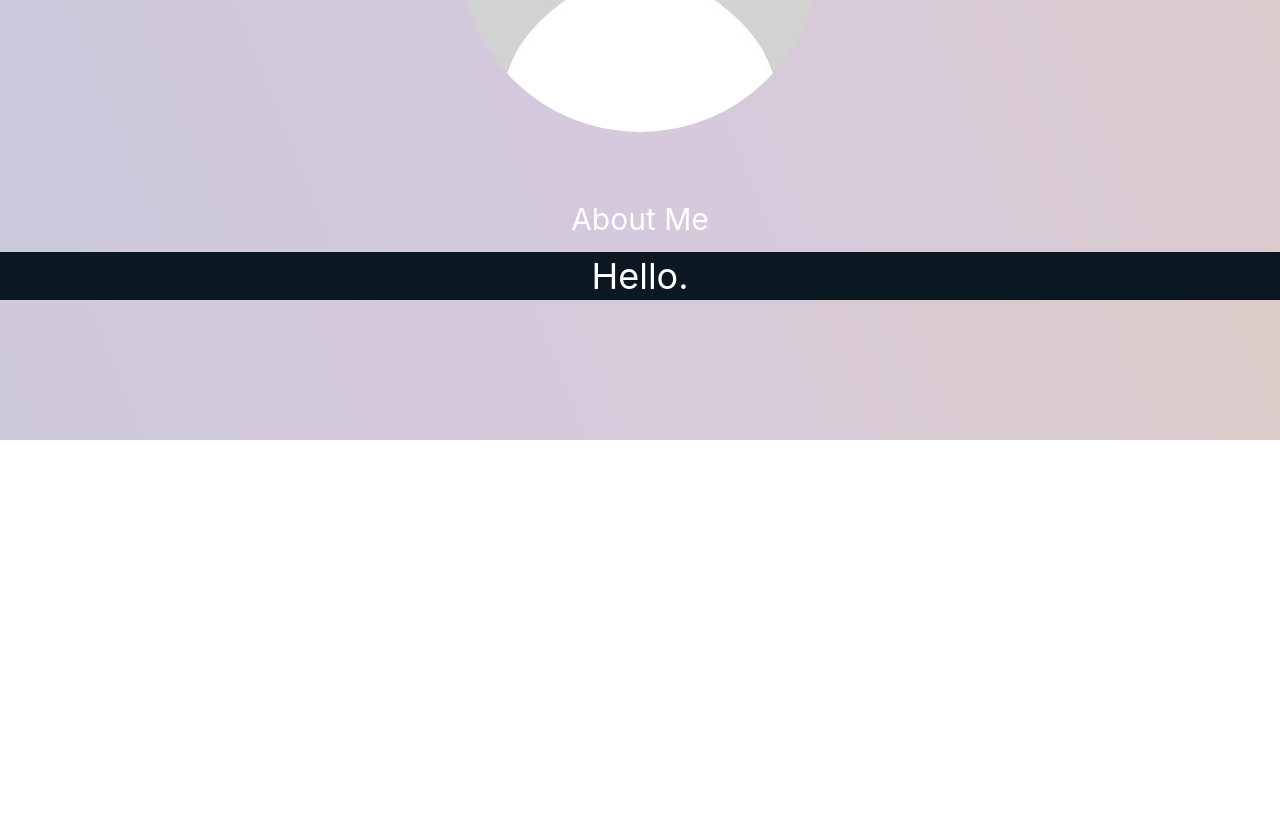
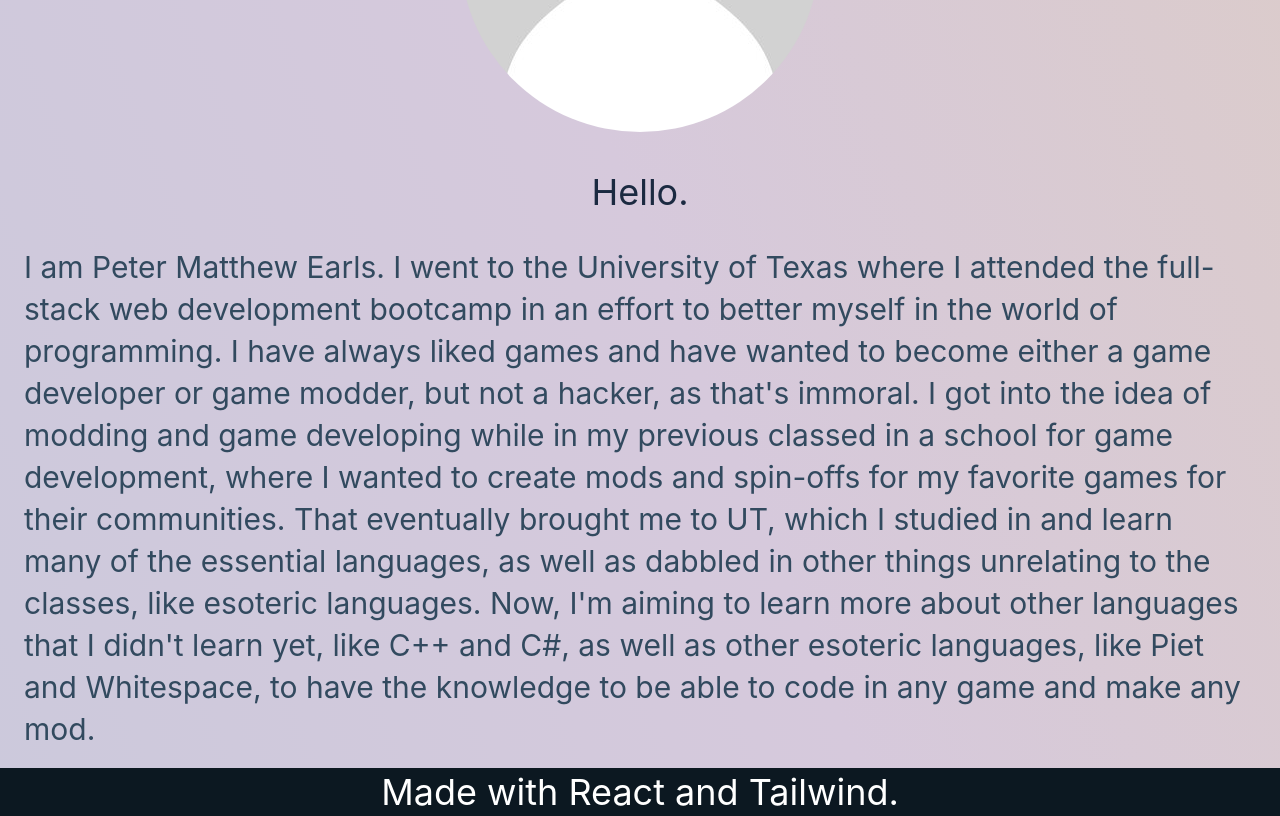
Before and after one commit to Nightfeller/mod-repo-20, a React (Vite) app: page / in a window 1280 px wide. Shown: the part 360-1176 px from the top of the page. Before the commit the page ends 800 px from the top, so only its background shows below. Built offline with nearby package versions, Linux system fonts and the light colour scheme.

Commit message:
added about me, modified footer, and fixed navbar coloring.

```diff
--- a/src/components/Footer.jsx
+++ b/src/components/Footer.jsx
@@ -2,7 +2,7 @@ export default function FooterJSX() {
     return (
         <>
             <footer className="flex bg-paletteRichBlack justify-center align-end text-2xl">
-                <a>Hello.</a>
+                <p>Made with React and Tailwind.</p>
             </footer>
         </>
     );
--- a/src/components/Navigation.jsx
+++ b/src/components/Navigation.jsx
@@ -9,13 +9,13 @@ export default function NavJSX() {
                 <div className="flex-1">
                     <a>Matthew's Portfolio</a>
                 </div>
-                <div className={currentPage === '/' ? 'nav-used' : 'nav-link'}>
+                <div className="nav-link">
                     <a href="/">About</a>
                 </div>
-                <div className={currentPage === '/Projects' ? 'nav-used' : 'nav-link'}>
+                <div className="nav-link">
                     <a href="/Projects">Projects</a>
                 </div>
-                <div className={currentPage === '/Contacts' ? 'nav-used' : 'nav-link'}>
+                <div className="nav-link">
                     <a href="/Contacts">Contacts</a>
                 </div>
             </div>
--- a/src/pages/HomePage.jsx
+++ b/src/pages/HomePage.jsx
@@ -6,8 +6,24 @@ export default function AboutJSX() {
             <div className="flex justify-center pt-3">
                 <img className="rounded-full" src={placeholderAvatar} alt="Placeholder Avatar" />
             </div>
-            <div className="flex justify-center text-xl pt-11 pb-2">
-                <h1>About Me</h1>
+            <div className="flex justify-center text-paletteOxfordBlue text-2xl pt-6 pb-2">
+                <h1>Hello.</h1>
+            </div>
+            <div className="flex justify-center text-paletteCharcoal text-wrap text-xl px-4 py-3">
+                <p>
+                    I am Peter Matthew Earls.
+                    I went to the University of Texas where I attended the full-stack web development bootcamp
+                    in an effort to better myself in the world of programming. I have always liked games and have
+                    wanted to become either a game developer or game modder, but not a hacker, as that's immoral.
+                    I got into the idea of modding and game developing while in my previous classed in a school
+                    for game development, where I wanted to create mods and spin-offs for my favorite games for
+                    their communities. That eventually brought me to UT, which I studied in and learn many of the
+                    essential languages, as well as dabbled in other things unrelating to the classes, like
+                    esoteric languages. Now, I'm aiming to learn more about other languages that I didn't learn
+                    yet, like C++ and C#, as well as other esoteric languages, like Piet and Whitespace, to
+                    have the knowledge to be able to code in any game and make any mod.
+                </p>
+
             </div>
         </>
     );
```
